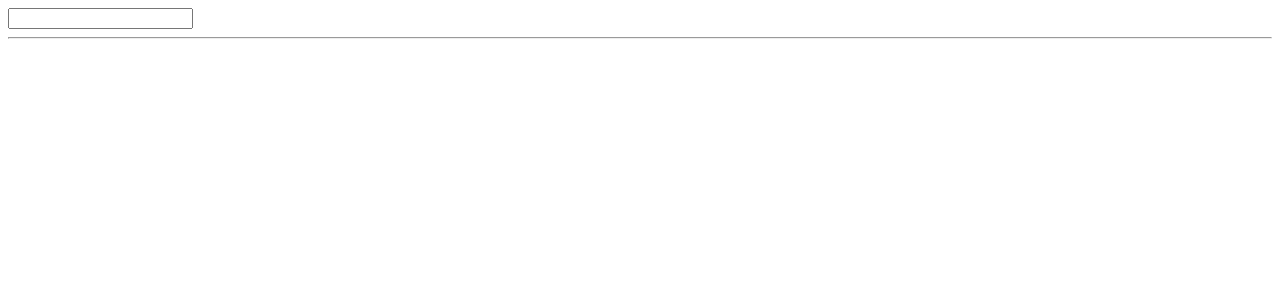
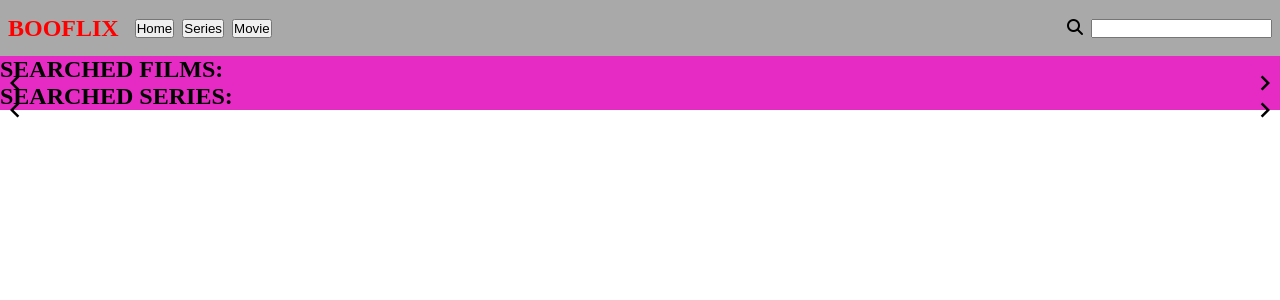
Before and after one commit to StanislavTryfenko/vite-boolflix, a Vue app: page / in a window 1280 px wide. Shown: the top 300 px of the page. Built offline with nearby package versions, Linux system fonts and the light colour scheme.

Commit message:
Milestone 4: add carousels

```diff
--- a/package.json
+++ b/package.json
@@ -10,10 +10,12 @@
   },
   "dependencies": {
     "axios": "^1.6.8",
-    "vue": "^3.4.21"
+    "vue": "^3.4.21",
+    "vue3-carousel": "^0.3.3"
   },
   "devDependencies": {
     "@vitejs/plugin-vue": "^5.0.4",
+    "sass": "^1.74.1",
     "vite": "^5.2.0"
   }
 }
--- a/src/assets/js_utility/languageToNationConverter.js
+++ b/src/assets/js_utility/languageToNationConverter.js
@@ -3,7 +3,7 @@ export function translate(language) {
     //search code and when a code is === at input returns his flag
     return converter.find(item => item.code === language).flag
     } else {
-        console.log('missing conversion language-flag for:', language, 'language');
+        console.log('missing conversion language-flag for:', language, 'language iso 639 language code');
     }
 }
 
--- /dev/null
+++ b/src/assets/scss/partials/_header.scss
@@ -0,0 +1,31 @@
+@use "./variables" as *;
+
+header{
+    background-color: $bool-drop-headerBg;
+    display: flex;
+    justify-content: space-between;
+    height: 7vh;
+    width: 100%;
+    position: fixed;
+    z-index: 1000000;
+
+    .nav{
+        display: flex;
+        align-items: center;
+        gap: 0.5rem;
+
+        .logo{
+            color: $bool-drop-alert;
+            font-size: 1.5rem;
+            font-weight: 700;
+            padding: 0 0.5rem;
+        }
+    }
+
+    .searcher{
+        display: flex;
+        align-items: center;
+        gap: 0.5rem;
+        margin-right: 0.5rem;
+    }
+}
--- /dev/null
+++ b/src/assets/scss/partials/_main.scss
@@ -0,0 +1,4 @@
+main{
+    padding-top: 7vh;
+    background-color: rgb(230, 43, 196);
+}
--- /dev/null
+++ b/src/assets/scss/partials/_variables.scss
@@ -0,0 +1,2 @@
+$bool-drop-headerBg: darkgray;
+$bool-drop-alert: red;
--- /dev/null
+++ b/src/assets/scss/style.scss
@@ -0,0 +1,10 @@
+@use "./partials/variables" as *;
+@use "./partials/header";
+@use "./partials/main";
+@use "./partials/searched";
+
+* {
+    box-sizing: border-box;
+    margin: 0;
+    padding: 0;
+}
--- a/src/assets/state.js
+++ b/src/assets/state.js
@@ -1,4 +1,6 @@
 import { reactive } from "vue";
+import { translate } from '../assets/js_utility/languageToNationConverter.js'
+
 
 export const state = reactive({
     searchBarText: '',
--- a/src/components/AppHeader.vue
+++ b/src/components/AppHeader.vue
@@ -1,5 +1,5 @@
 <script>
-import {state} from '../assets/state.js'
+import { state } from '../assets/state.js'
 import axios from 'axios';
 
 export default {
@@ -37,7 +37,19 @@ export default {
 </script>
 
 <template>
-  <input type="text" name="" id="" @keyup.enter="searchBar()" v-model="state.searchBarText">
+  <header>
+    <div class="nav">
+      <div class="logo">BOOFLIX</div>
+      <button>Home</button>
+      <button>Series</button>
+      <button>Movie</button>
+    </div>
+
+    <div class="searcher">
+      <label for="inputSearch"><i class="fa-solid fa-magnifying-glass"></i></label>
+      <input type="text" name="inputSearch" id="" @keyup.enter="searchBar()" v-model="state.searchBarText">
+    </div>
+  </header>
 </template>
 
 <style scoped></style>
--- a/src/components/AppMain.vue
+++ b/src/components/AppMain.vue
@@ -1,6 +1,5 @@
 <script>
-import {state} from '../assets/state.js'
-
+import { state } from '../assets/state.js'
 import AppSearchCard from './AppSearchCard.vue';
 
 export default {
@@ -18,11 +17,9 @@ export default {
 </script>
 
 <template>
-
+  <main>
     <AppSearchCard />
-
+  </main>
 </template>
 
-<style scoped>
-
-</style>
+<style scoped></style>
--- a/src/components/AppSearchCard.vue
+++ b/src/components/AppSearchCard.vue
@@ -1,10 +1,16 @@
 <script>
 import { state } from '../assets/state.js'
-import { translate } from '../assets/js_utility/languageToNationConverter.js'
-
+import 'vue3-carousel/dist/carousel.css'
+import { Carousel, Slide, Pagination, Navigation } from 'vue3-carousel'
 
 export default {
   name: 'AppSearchCard',
+  components: {
+    Carousel,
+    Slide,
+    Pagination,
+    Navigation,
+  },
   data() {
     return {
       state
@@ -12,35 +18,54 @@ export default {
   },
   methods: {
     translatedFlag(language) {
-      return translate(language);
+      return state.translatedFlag(language);
     },
 
     starRating(vote) {
       return state.StarRating(vote);
     }
+  },
+  options:{
+    slidesToScroll:5,
   }
 }
 
 </script>
 
 <template>
-  <ul v-for="(film, id) in state.filmList" :key="id">FILM
-    <li>titolo {{ film.title }}</li>
-    <li>titolo originale {{ film.original_title }}</li>
-    <li>Lingua <img :src="'https://flagcdn.com/16x12/' + translatedFlag(film.original_language) + '.webp'"></li>
-    <li>Voto <span v-html="starRating(film.vote_average)"></span></li>
-    <li><img :src="'https://image.tmdb.org/t/p/w342/' + film.poster_path"></li>
-  </ul>
+  <h2>SEARCHED FILMS:</h2>
+  <carousel :items-to-show="5" :wrap-around="true" :itemsToScroll="4" :transition="1000">
+    <slide v-for="(film) in state.filmList" :key="slide" :optios="options">
+      <img :src="'https://image.tmdb.org/t/p/w342/' + film.poster_path">
+      <h2>Title:{{ film.title }}</h2>
+      <h3>Original Title: {{ film.original_title }}</h3>
+      <h3>Original Language: <img
+          :src="'https://flagcdn.com/16x12/' + translatedFlag(film.original_language) + '.webp'"></h3>
+      <h3>Vote: <span v-html="starRating(film.vote_average)"></span></h3>
+    </slide>
 
-  <hr>
+    <template #addons>
+      <navigation />
+      <pagination />
+    </template>
+  </carousel>
 
-  <ul v-for="(serie, id) in state.seriesList" :key="id">SERIE
-    <li>titolo {{ serie.name }}</li>
-    <li>titolo originale {{ serie.original_name }}</li>
-    <li>Lingua <img :src="'https://flagcdn.com/16x12/' + translatedFlag(serie.original_language) + '.webp'"></li>
-    <li>Voto <span v-html="starRating(serie.vote_average)"></span></li>
-    <img :src="'https://image.tmdb.org/t/p/w342/' + serie.poster_path">
-  </ul>
+  <h2>SEARCHED SERIES:</h2>
+  <carousel :items-to-show="5" :wrap-around="true" :itemsToScroll="4" :transition="1000">
+    <slide v-for="(serie) in state.seriesList" :key="slide" :optios="options">
+      <img :src="'https://image.tmdb.org/t/p/w342/' + serie.poster_path">
+      <h2>Title:{{ serie.title }}</h2>
+      <h3>Original Title: {{ serie.original_title }}</h3>
+      <h3>Original Language: <img
+          :src="'https://flagcdn.com/16x12/' + translatedFlag(serie.original_language) + '.webp'"></h3>
+      <h3>Vote: <span v-html="starRating(serie.vote_average)"></span></h3>
+    </slide>
+
+    <template #addons>
+      <navigation />
+      <pagination />
+    </template>
+  </carousel>
 </template>
 
 <style scoped></style>
--- a/src/main.js
+++ b/src/main.js
@@ -1,5 +1,5 @@
 import { createApp } from 'vue'
-import './style.css'
+import './assets/scss/style.scss'
 import App from './App.vue'
 
 createApp(App).mount('#app')
```
Also changed, not shown: src/assets/scss/partials/_searched.scss (added), 1 other file (tests, documents, lock files or other folders). Lines whose indentation alone changed are shown as unchanged.
